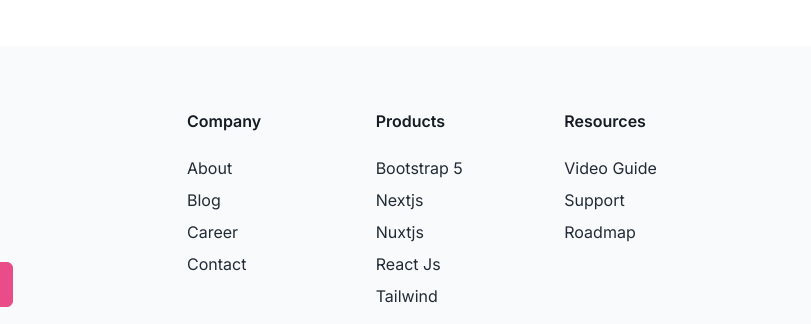
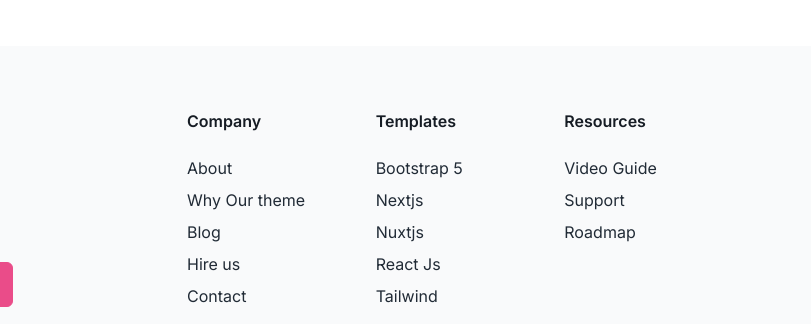
Before and after one commit to anitaparmar26/codescandy, a website: page src/index.html in a window 1280 px wide. Shown: the part 1754-2078 px from the top of the page, 469-1280 px from the left. Drawn offline with nearby package versions, Linux system fonts and the light colour scheme; files that its build step writes are made by us from their sources; files whose address does not match are found by name.

Commit message:
footer chnages

```diff
--- a/src/partials/footer.html
+++ b/src/partials/footer.html
@@ -31,14 +31,18 @@
 					<li class="nav-item mb-2"><a href="@@webRoot/about.html" class="text-inherit p-0">About
 						</a>
 					</li>
+					<li class="nav-item mb-2"><a href="@@webRoot/why-our-theme.html" class="text-inherit p-0">Why Our
+							theme
+						</a>
+					</li>
 					<li class="nav-item mb-2"><a href="@@webRoot/blog.html" class="text-inherit p-0">Blog</a></li>
-					<li class="nav-item mb-2"><a href="@@webRoot/hire-us.html" class="text-inherit p-0">Career</a></li>
+					<li class="nav-item mb-2"><a href="@@webRoot/hire-us.html" class="text-inherit p-0">Hire us</a></li>
 					<li class="nav-item mb-2"><a href="@@webRoot/contact.html" class="text-inherit p-0">Contact</a></li>
 
 				</ul>
 			</div>
 			<div class="col-lg-2 mb-3 col-md-6">
-				<h5 class="mb-4">Products</h5>
+				<h5 class="mb-4">Templates</h5>
 				<ul class="nav flex-column list-unstyled">
 					<li class="nav-item mb-2"><a href="@@webRoot/theme-categories.html" class="text-inherit p-0"
 							target="_blank">Bootstrap 5</a>
```
